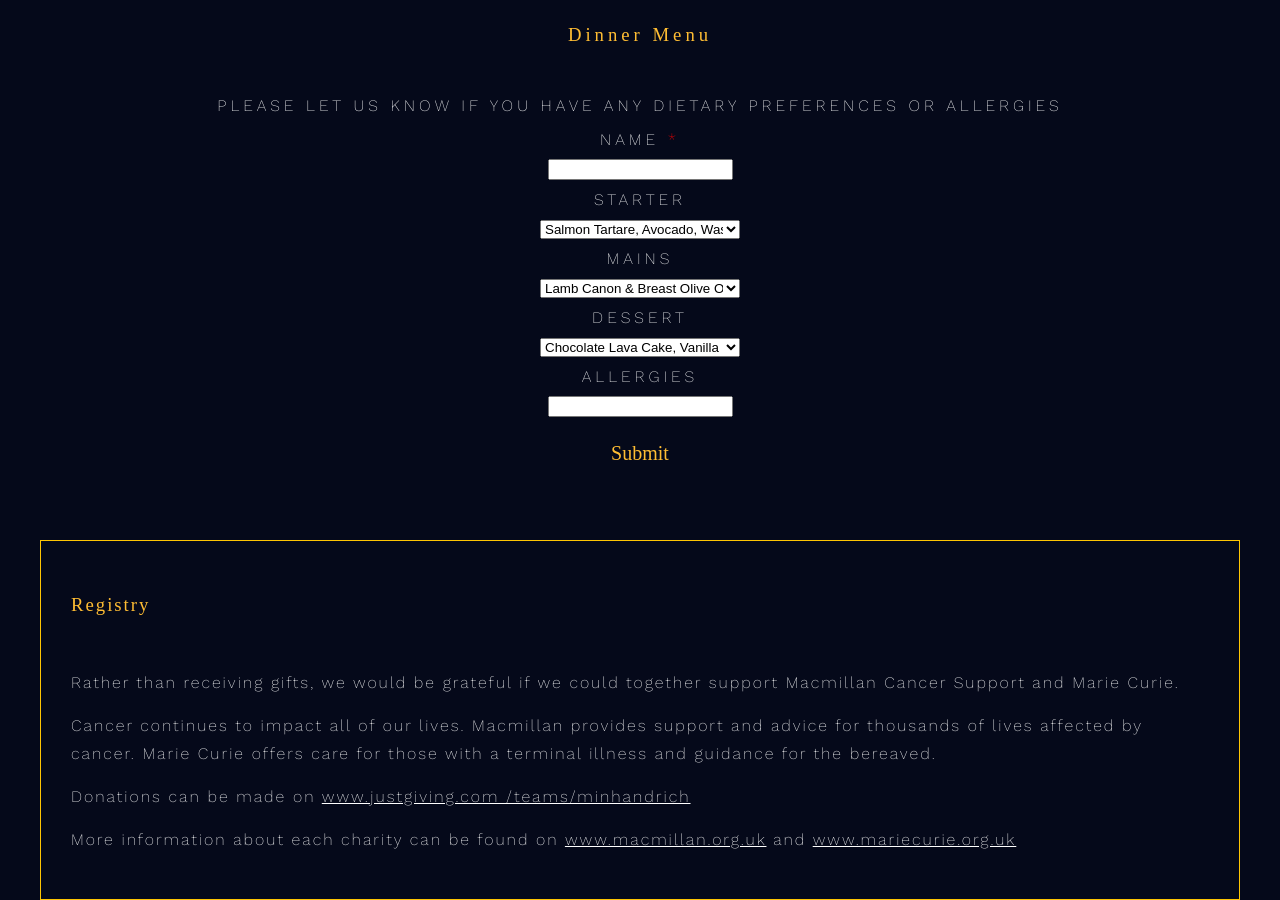
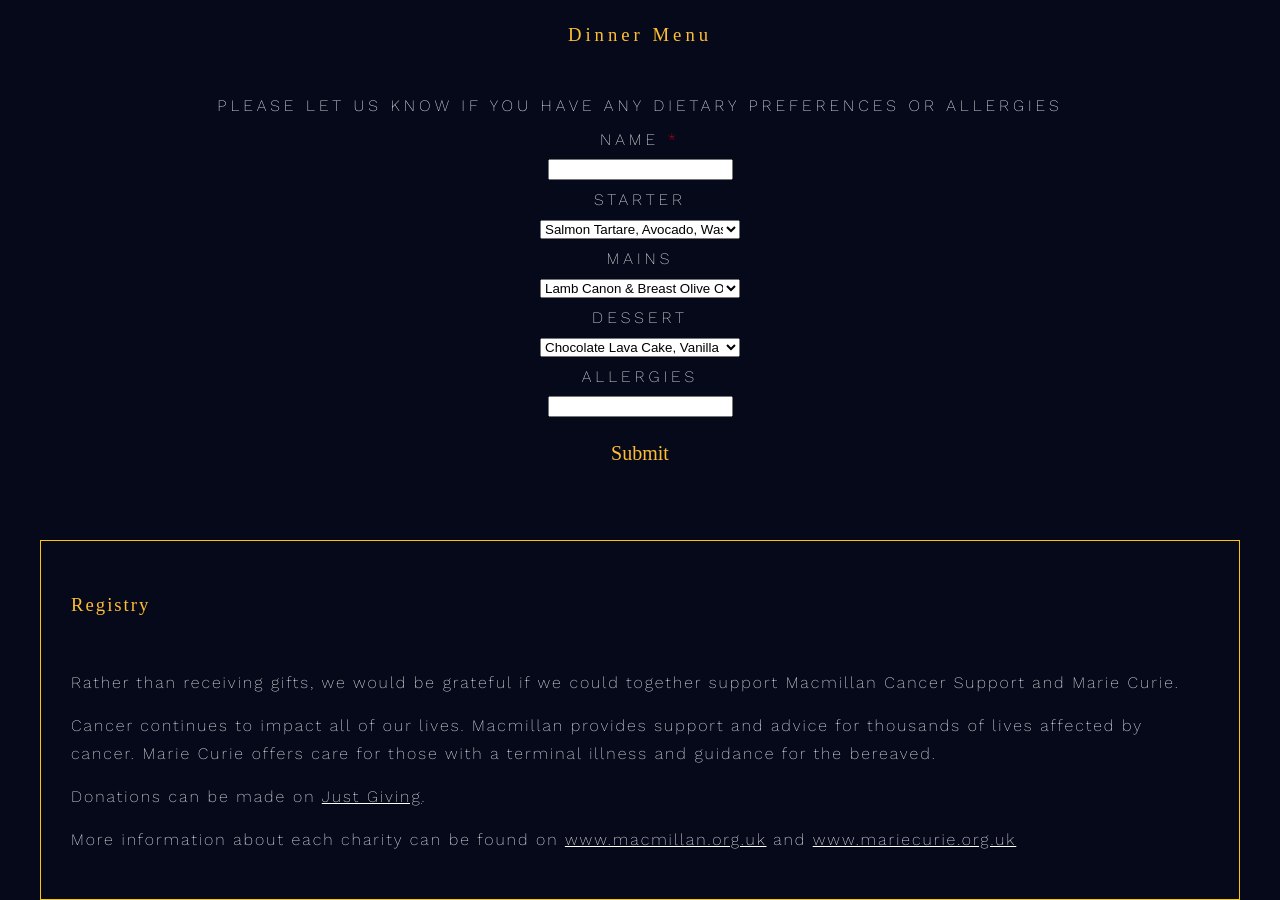
Before and after one commit to minhg/mrmr, a Jekyll site: the page built from index.html, in a window 1280 px wide and 900 px high, scrolled down 1555 px. Built offline with Jekyll 4.4.1, drawn with Linux system fonts in a browser that asks for light colours; some web fonts are replaced.

Commit message:
layout and copy tweaks

```diff
--- a/_layouts/default.html
+++ b/_layouts/default.html
@@ -53,7 +53,7 @@
         <p>Rather than receiving gifts, we would be grateful if we could together support Macmillan Cancer Support and Marie Curie.</p>
         <p>Cancer continues to impact all of our lives. Macmillan provides support and advice for thousands of lives affected by cancer. Marie
 Curie offers care for those with a terminal illness and guidance for the bereaved.</p>
-        <p>Donations can be made on <a href="https://www.justgiving.com/teams/minhandrich">www.justgiving.com /teams/minhandrich</a></p>
+        <p>Donations can be made on <a href="https://www.justgiving.com/teams/minhandrich">Just Giving</a>.</p>
         <p>More information about each charity can be found on <a href="www.macmillan.org.uk">www.macmillan.org.uk</a> and
 <a href="www.mariecurie.org.uk">www.mariecurie.org.uk</a></p>
       </div>
```
Also changed, not shown: 2 other files.
